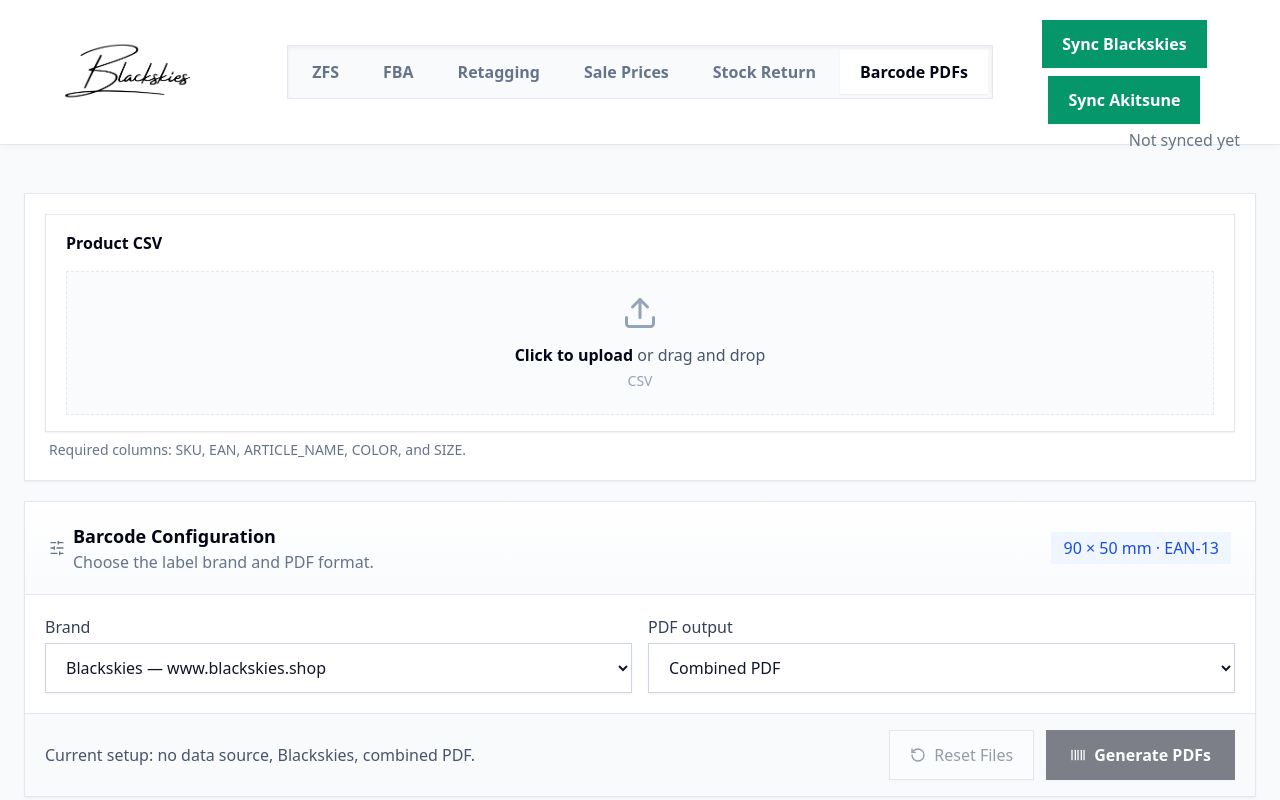
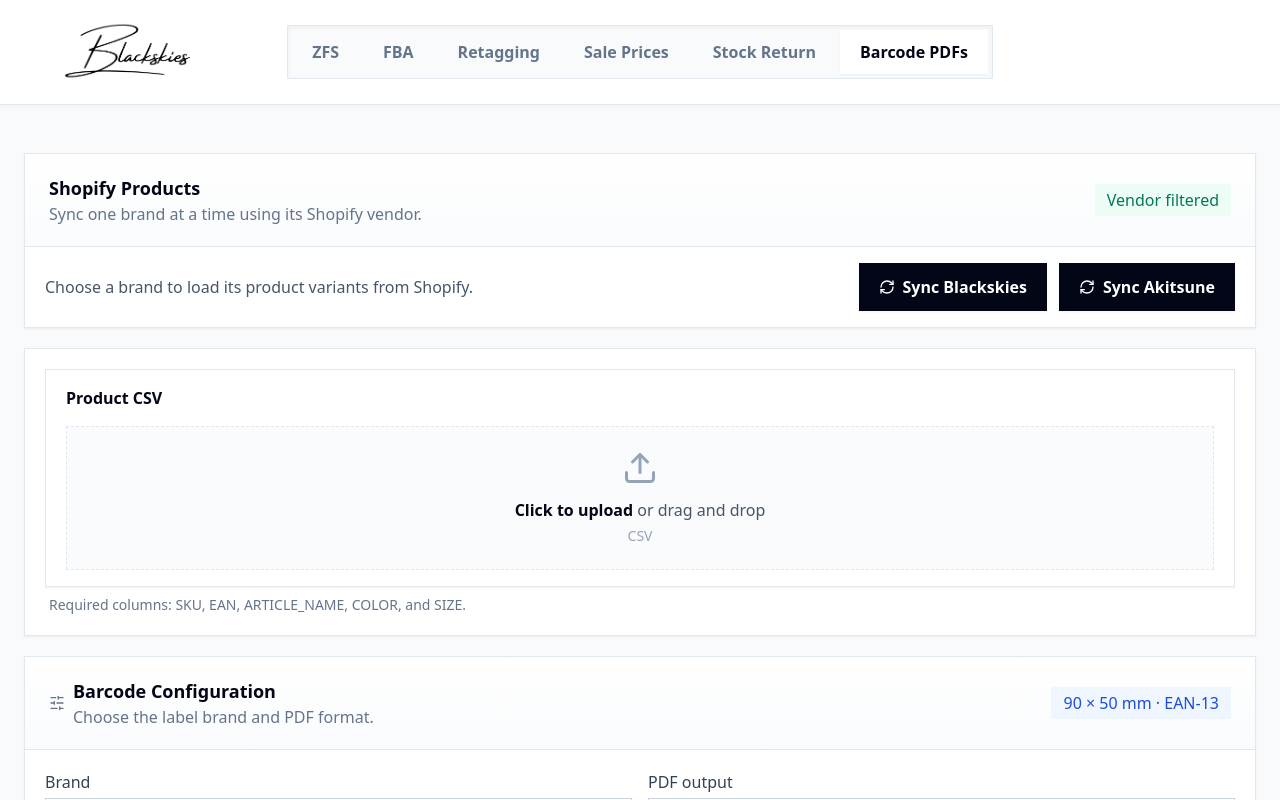
Before and after one commit to pradhankukiran/blackskies-inventory, a React (Vite) app: page /barcodes in a window 1280 px wide. Shown: the top 800 px of the page. Built offline with nearby package versions, Linux system fonts and the light colour scheme.

Commit message:
Move barcode sync actions into tool

```diff
--- a/src/components/BarcodePdfTool.tsx
+++ b/src/components/BarcodePdfTool.tsx
@@ -5,6 +5,7 @@ import {
   Barcode,
   CheckCircle2,
   Loader2,
+  RefreshCw,
   RotateCcw,
   SlidersHorizontal,
 } from "lucide-react";
@@ -23,12 +24,18 @@ import { processBarcodeCsvFile } from "@/utils/processors/barcodeCsvProcessor";
 
 const previewColumns = ["SKU", "Article name", "Color", "Size", "EAN", "Status"];
 const PREVIEW_PAGE_SIZE = 50;
+const brandLabels: Record<BarcodeBrand, string> = {
+  blackskies: "Blackskies",
+  akitsune: "Akitsune",
+};
 
 interface BarcodePdfToolProps {
   shopifyResult: BarcodeCsvResult | null;
   shopifyBrand: BarcodeBrand | null;
   shopifyError: string | null;
   isShopifySyncing: boolean;
+  syncingShopifyBrand: BarcodeBrand | null;
+  onShopifySync: (brand: BarcodeBrand) => void;
   onCsvSourceActiveChange: (active: boolean) => void;
   onClearShopifyData: () => void;
 }
@@ -38,6 +45,8 @@ export const BarcodePdfTool: React.FC<BarcodePdfToolProps> = ({
   shopifyBrand,
   shopifyError,
   isShopifySyncing,
+  syncingShopifyBrand,
+  onShopifySync,
   onCsvSourceActiveChange,
   onClearShopifyData,
 }) => {
@@ -201,9 +210,61 @@ export const BarcodePdfTool: React.FC<BarcodePdfToolProps> = ({
         ? `Generating ${generationProgress.completed.toLocaleString()}/${generationProgress.total.toLocaleString()}...`
         : "Preparing PDFs..."
     : "Generate PDFs";
+  const shopifyStatusText = csvFile
+    ? "Reset the uploaded CSV before syncing products from Shopify."
+    : isShopifySyncing && syncingShopifyBrand
+      ? `Syncing ${brandLabels[syncingShopifyBrand]} products...`
+      : shopifyResult && shopifyBrand
+        ? `${brandLabels[shopifyBrand]} synced · ${shopifyResult.summary.totalRows.toLocaleString()} variants · ${shopifyResult.summary.readyRows.toLocaleString()} labels ready`
+        : "Choose a brand to load its product variants from Shopify.";
 
   return (
     <div className="space-y-5">
+      <section className="ops-surface rounded-[8px]">
+        <div className="ops-section-header flex flex-wrap items-center justify-between gap-4">
+          <div>
+            <h2 className="ops-title">Shopify Products</h2>
+            <p className="ops-muted">Sync one brand at a time using its Shopify vendor.</p>
+          </div>
+          <span className="rounded-full bg-emerald-50 px-3 py-1 text-base font-medium text-emerald-700">
+            Vendor filtered
+          </span>
+        </div>
+        <div className="flex flex-wrap items-center justify-between gap-4 px-5 py-4">
+          <p
+            className={`text-base ${isShopifySyncing ? "font-medium text-emerald-700" : "text-slate-600"}`}
+            role="status"
+          >
+            {shopifyStatusText}
+          </p>
+          <div className="flex flex-wrap gap-3">
+            {(["blackskies", "akitsune"] as const).map((shopifySyncBrand) => (
+              <button
+                key={shopifySyncBrand}
+                type="button"
+                onClick={() => onShopifySync(shopifySyncBrand)}
+                disabled={Boolean(csvFile) || isShopifySyncing || isGenerating}
+                className="ops-button-primary"
+                title={
+                  csvFile
+                    ? "Reset the uploaded CSV before syncing Shopify products"
+                    : `Pull only ${brandLabels[shopifySyncBrand]} products from Shopify`
+                }
+              >
+                {syncingShopifyBrand === shopifySyncBrand ? (
+                  <Loader2 className="h-4 w-4 animate-spin" aria-hidden="true" />
+                ) : (
+                  <RefreshCw className="h-4 w-4" aria-hidden="true" />
+                )}
+                {syncingShopifyBrand === shopifySyncBrand
+                  ? `Syncing ${brandLabels[shopifySyncBrand]}...`
+                  : `Sync ${brandLabels[shopifySyncBrand]}`}
+              </button>
+            ))}
+          </div>
+        </div>
+      </section>
+
       <section className="ops-surface space-y-2 rounded-[8px] p-5">
         <FileUploadSection
           title="Product CSV"
--- a/src/components/IntegratedStockParser.tsx
+++ b/src/components/IntegratedStockParser.tsx
@@ -699,7 +699,7 @@ const IntegratedStockParser: React.FC = () => {
   const onRetaggingRoute = location.pathname === '/retagging';
   const onStockReturnRoute = location.pathname === '/stock-return';
   const onBarcodesRoute = location.pathname === '/barcodes';
-  const canSyncShopify = onZfsRoute || onRetaggingRoute || onStockReturnRoute || onBarcodesRoute;
+  const canSyncShopify = onZfsRoute || onRetaggingRoute || onStockReturnRoute;
   const currentShopifySyncModule: ShopifySyncModule | null = onBarcodesRoute
     ? 'barcodes'
     : onStockReturnRoute
@@ -1753,31 +1753,6 @@ const IntegratedStockParser: React.FC = () => {
             <div className="flex flex-wrap items-center justify-center gap-3 xl:justify-self-end">
               {canSyncShopify && (
                 <div className="relative">
-                  {currentShopifySyncModule === 'barcodes' ? (
-                    <div className="flex flex-wrap justify-center gap-2">
-                      {(['blackskies', 'akitsune'] as const).map((barcodeBrand) => (
-                        <button
-                          key={barcodeBrand}
-                          type="button"
-                          onClick={() => handleShopifySync(barcodeBrand)}
-                          disabled={shopifySyncDisabled}
-                          className="inline-flex items-center gap-2 whitespace-nowrap bg-emerald-600 px-5 py-3 text-base font-semibold text-white shadow-sm transition-all hover:bg-emerald-700 hover:shadow disabled:cursor-not-allowed disabled:opacity-50 disabled:hover:bg-emerald-600 disabled:hover:shadow-sm"
-                          title={
-                            barcodeCsvSourceActive
-                              ? 'Reset the uploaded CSV before syncing barcode data from Shopify'
-                              : `Pull only ${barcodeBrandLabels[barcodeBrand]} barcode products from Shopify`
-                          }
-                        >
-                          {syncingBarcodeBrand === barcodeBrand && (
-                            <Loader2 className="h-5 w-5 animate-spin" />
-                          )}
-                          {syncingBarcodeBrand === barcodeBrand
-                            ? `Syncing ${barcodeBrandLabels[barcodeBrand]}...`
-                            : `Sync ${barcodeBrandLabels[barcodeBrand]}`}
-                        </button>
-                      ))}
-                    </div>
-                  ) : (
                   <button
                     type="button"
                     onClick={() => handleShopifySync()}
@@ -1790,7 +1765,6 @@ const IntegratedStockParser: React.FC = () => {
                     )}
                     {isShopifySyncing ? 'Syncing Shopify...' : 'Sync from Shopify'}
                   </button>
-                  )}
                   <span
                     className={`absolute right-0 top-full mt-1 whitespace-nowrap text-base ${
                       isShopifySyncing ? "font-medium text-emerald-700" : "text-slate-500"
@@ -1961,6 +1935,8 @@ const IntegratedStockParser: React.FC = () => {
                 shopifyBrand={barcodeShopifyBrand ?? syncingBarcodeBrand}
                 shopifyError={barcodeShopifySyncError}
                 isShopifySyncing={syncingShopifyModule === 'barcodes'}
+                syncingShopifyBrand={syncingBarcodeBrand}
+                onShopifySync={handleShopifySync}
                 onCsvSourceActiveChange={setBarcodeCsvSourceActive}
                 onClearShopifyData={clearBarcodeShopifyData}
               />
```
Lines whose indentation alone changed are shown as unchanged.
